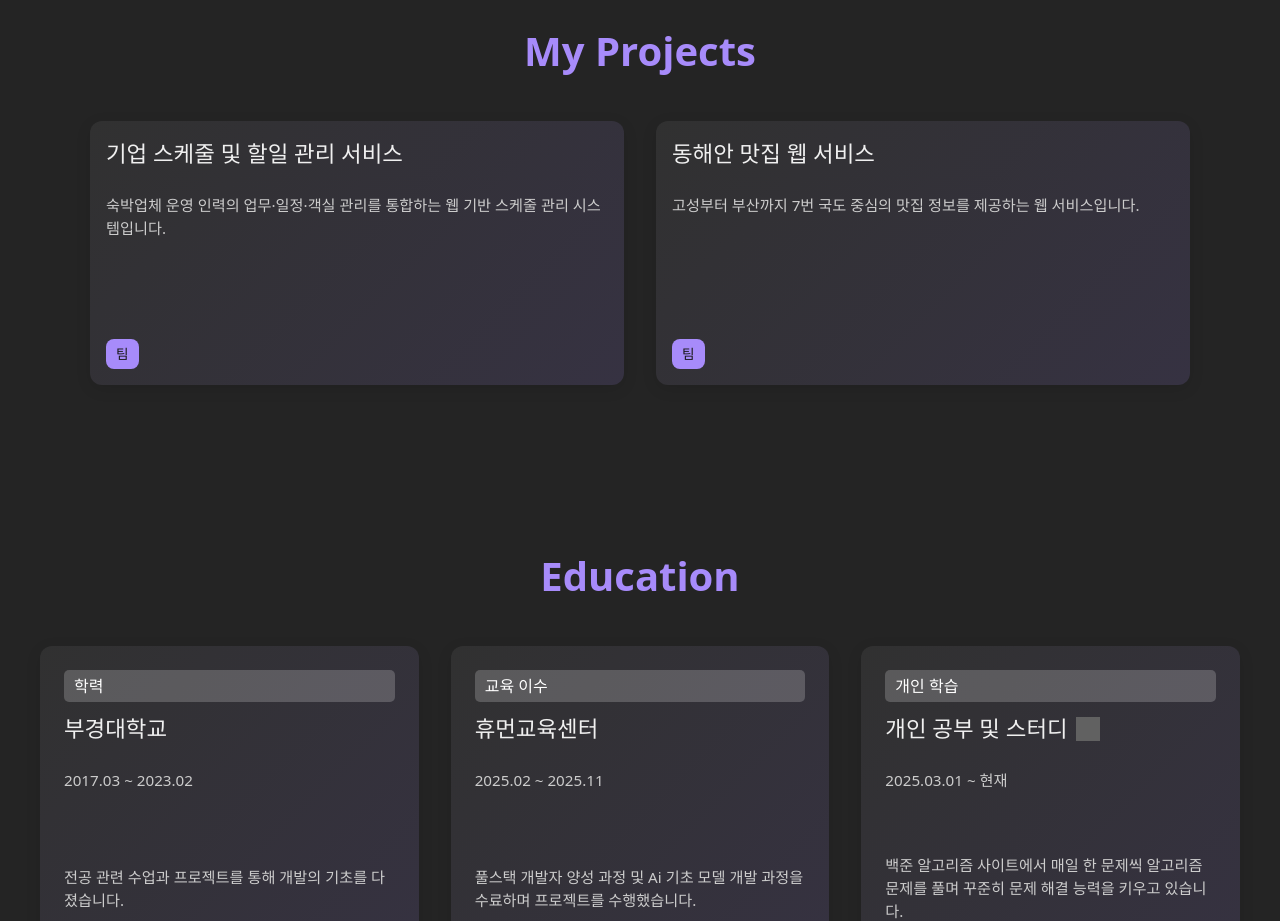
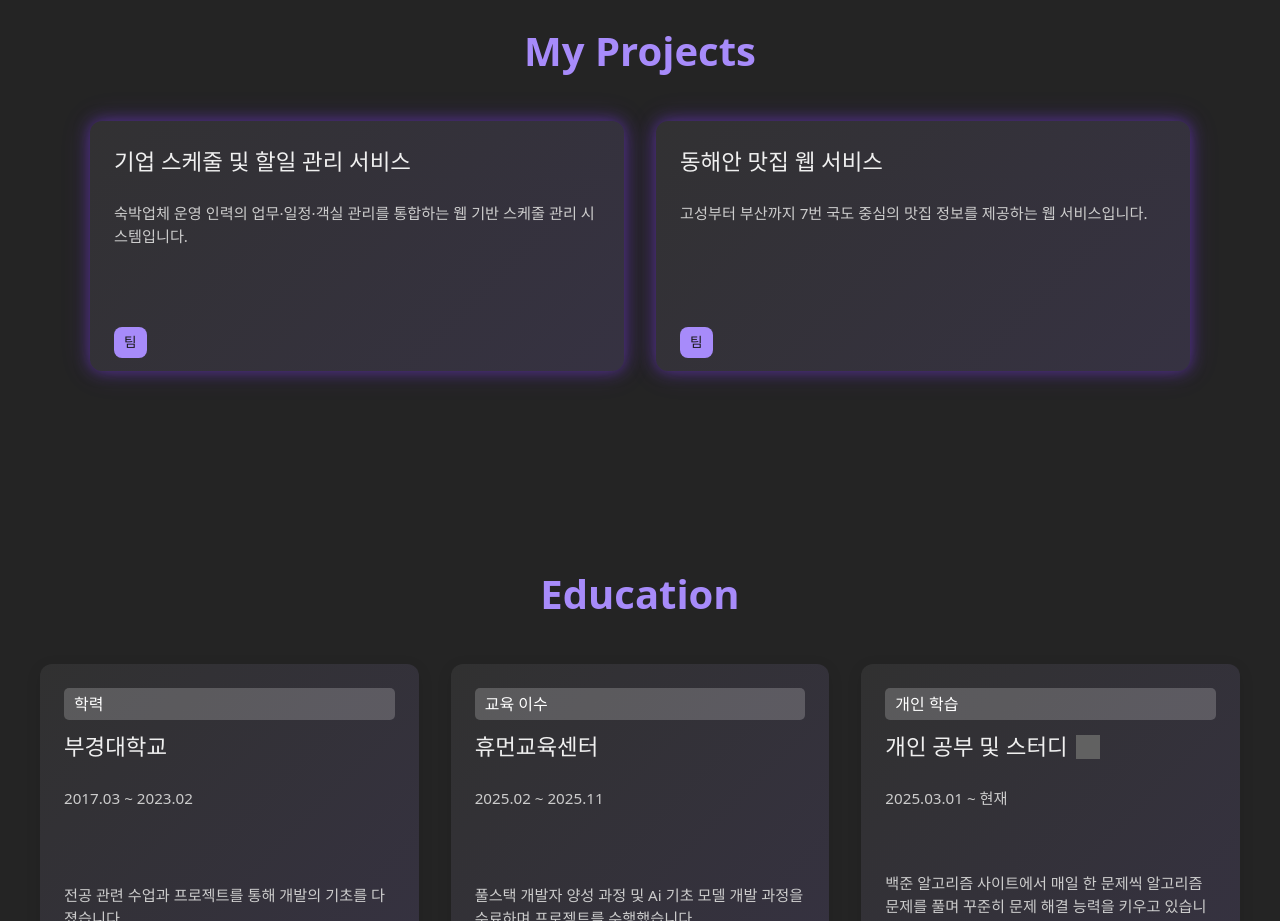
Before and after one commit to pnow7/portfolio, a React (Vite) app: page / in a window 1280 px wide. Shown: the part 1600-2521 px from the top of the page. Built offline with nearby package versions, Linux system fonts and the light colour scheme; grey boxes are pictures that could not be loaded.

Commit message:
update: 프로젝트 카드 css 변경(반짝이게)

```diff
--- a/src/App.css
+++ b/src/App.css
@@ -414,6 +414,52 @@ section {
     gap: 2rem;
     margin-top: 2rem;
 }
+
+.project-card-content {
+    padding: 1.5rem;
+    position: relative;
+    z-index: 2;
+    color: #f0f0f0;
+    display: flex;
+    flex-direction: column;
+    height: 85%;
+    text-align: left;
+}
+
+.project-card-container {
+    width: 100%;
+    height: 100%;
+    min-height: 250px;
+    background: #2C2040;
+    border-radius: 12px;
+    box-shadow: 0 0 15px rgba(124, 58, 237, 0.5),
+                0 0 30px rgba(124, 58, 237, 0.2);
+    position: relative;
+    overflow: hidden;
+    cursor: pointer;
+}
+
+/* 오버레이 (빛 반사 효과) */
+.project-card-overlay {
+    position: absolute;
+    width: 100%;
+    height: 100%;
+    top: 0;
+    left: 0;
+    z-index: 1;
+    background: linear-gradient(105deg,
+    transparent 40%,
+    rgba(255,255,255,0.8) 45%,
+    rgba(255,255,255,0.4) 50%,
+    transparent 55%,
+    transparent 100%
+    );
+    background-size: 200% 200%;
+    background-position: 50% 50%;
+    filter: opacity(0);
+    pointer-events: none;
+}
+
 .project-card {
     position: relative;
     background: #333333;
--- a/src/components/ProjectCard.jsx
+++ b/src/components/ProjectCard.jsx
@@ -1,29 +1,89 @@
-import React from 'react';
+import React, { useRef, useState } from "react";
 
 const ProjectCard = ({ project, onDetailsClick }) => {
-    // cardColor를 사용하여 카드 배경에 적용
-    const cardStyle = {
+
+    const cardRef = useRef(null);
+
+    // 카드의 3D 변환 스타일 (transform)
+    const [style, setStyle] = useState({
         backgroundImage: project.cardColor,
+    });
+
+    // 오버레이의 빛 반사 스타일 (filter, backgroundPosition)
+    const [overlayStyle, setOverlayStyle] = useState({ filter: 'opacity(0)' });
+
+    // 마우스가 카드 위에서 움직일 때 호출
+    const handleMouseMove = (e) => {
+        if (!cardRef.current) return;
+
+        // 카드의 위치와 마우스 커서 위치 계산
+        const rect = cardRef.current.getBoundingClientRect();
+        const x = e.clientX - rect.left;
+        const y = e.clientY - rect.top;
+
+        // 틸트 회전 값 계산
+        const rotateY = (-1 / 12) * x + 10;
+        const rotateX = (1 / 12) * y - 5;
+
+        // 오버레이 스타일 계산
+        const backgroundPosition = `${x / 5 + y / 5}%`;
+        const opacity = Math.min(x / 200, 1);
+
+        // 카드 스타일 업데이트
+        setStyle({
+            transform: `perspective(350px) rotateX(${rotateX}deg) rotateY(${rotateY}deg)`,
+            transition: 'transform 0.1s',
+            backgroundImage: project.cardColor,
+        });
+
+        // 오버레이 스타일 업데이트
+        setOverlayStyle({
+            backgroundPosition: backgroundPosition,
+            filter: `opacity(${opacity}) brightness(1.2)`,
+            transition: 'opacity 0.1s',
+        });
     };
 
+    // 마우스가 카드를 벗어날 때 호출
+    const handleMouseOut = () => {
+        // 원래 상태로 부드럽게 복구
+        setStyle({
+            transform: 'perspective(350px) rotateY(0deg) rotateX(0deg)',
+            transition: 'transform 0.3s',
+            backgroundImage: project.cardColor,
+        });
+        setOverlayStyle({
+            filter: 'opacity(0)',
+            transition: 'opacity 0.3s',
+        });
+    };
+
+    // 자세히 보기 기능을 전체 카드 클릭에 연결
+    const handleCardClick = () => {
+        if (onDetailsClick) {
+            onDetailsClick(project);
+        }
+    }
+
     return (
-        <div className="project-card" style={cardStyle}>
-            {/* 카드 본문 (마우스 오버 시 가려짐) */}
-            <div className="card-content">
+        <div
+            className="project-card-container"
+            ref={cardRef}
+            onMouseMove={handleMouseMove}
+            onMouseLeave={handleMouseOut}
+            onClick={handleCardClick}
+            style={style}
+        >
+            {/* 오버레이 요소 (빛 반사) */}
+            <div className="project-card-overlay" style={overlayStyle}></div>
+
+            <div className="project-card-content">
                 <h3 className="project-title">{project.title}</h3>
                 <p className="project-summary">{project.summary}</p>
                 <div className="project-badges">
                     {project.team && <span className="project-team-badge">{project.team}</span>}
                 </div>
             </div>
-
-            {/* 마우스 오버 시 나타나는 오버레이 */}
-            <div className="card-overlay">
-                <h3 className="overlay-title">{project.title}</h3>
-                <button className="details-btn" onClick={() => onDetailsClick(project)}>
-                    자세히 보기
-                </button>
-            </div>
         </div>
     );
 };
```
